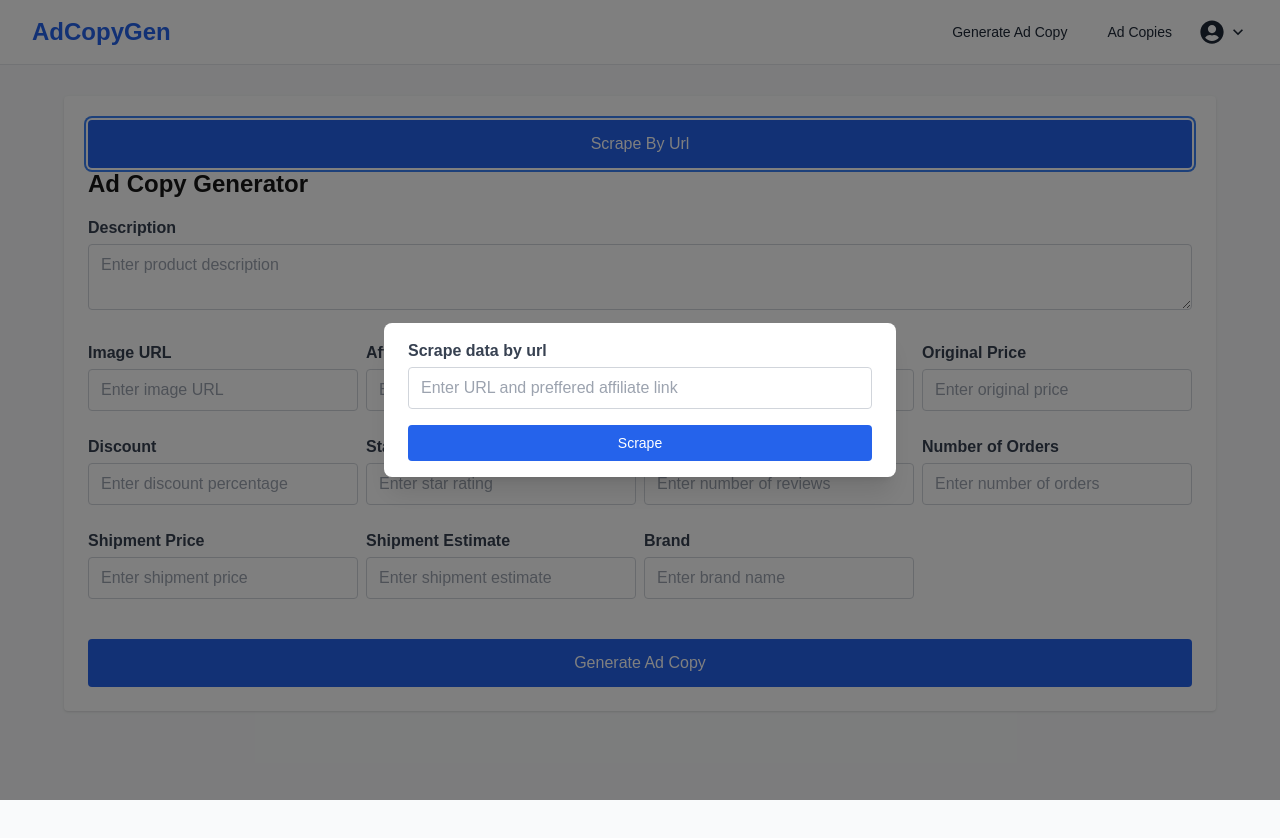
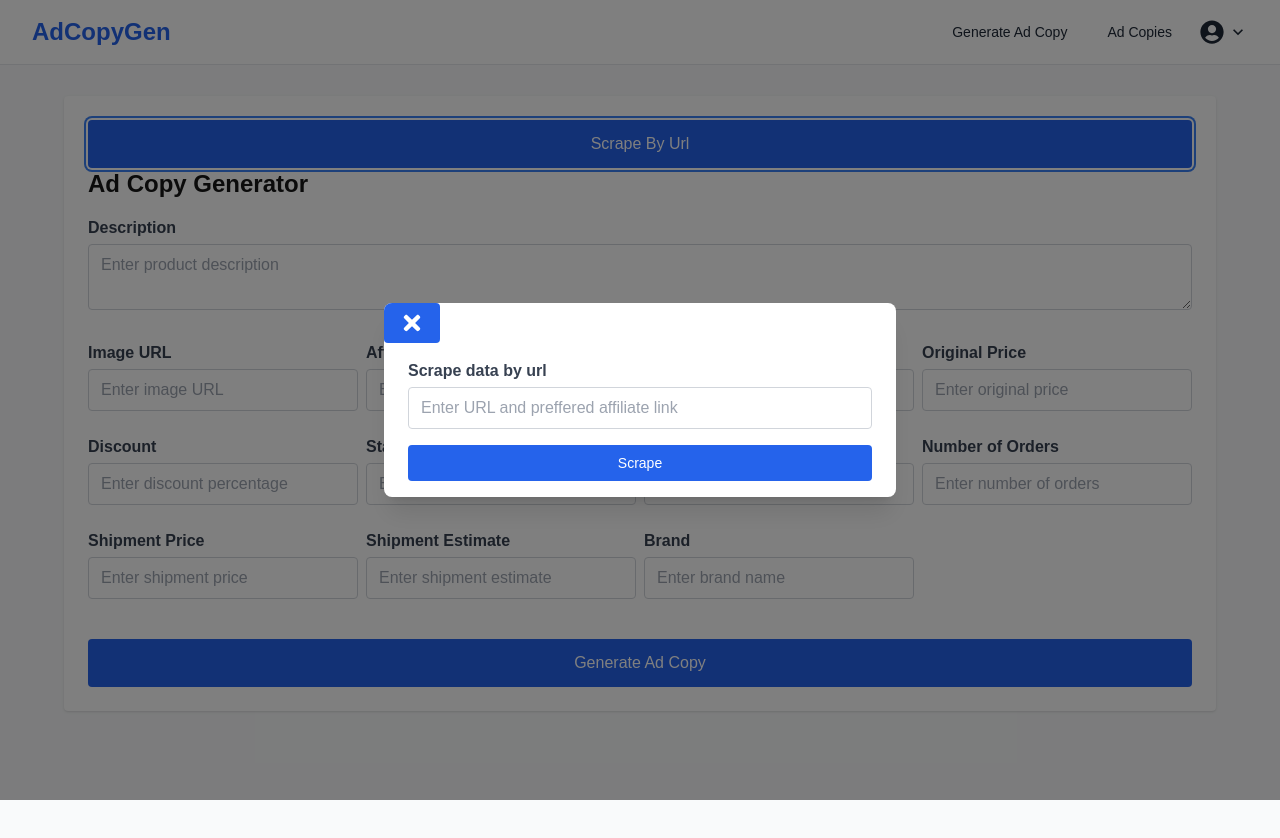
Before and after one commit to dennis1232/AdCopy, a Next.js app: page /form in a window 1280 px wide. Both pictures are taken after a click on the button "Scrape By Url". Shown: the top 838 px of the page. Built offline with nearby package versions, Linux system fonts and the light colour scheme; no server answers.

Commit message:
add exit for modal

```diff
--- a/src/app/components/Modal.tsx
+++ b/src/app/components/Modal.tsx
@@ -3,6 +3,8 @@
 
 import React, { useEffect } from 'react'
 import ReactDOM from 'react-dom'
+import Button from './Button'
+import { FaTimes } from 'react-icons/fa'
 
 interface ModalProps {
     isOpen: boolean
@@ -32,6 +34,9 @@
             role="dialog"
         >
             <div className="bg-white rounded-lg overflow-hidden shadow-xl max-w-lg w-full">
+                <Button onClick={onClose}>
+                    <FaTimes size={24} />
+                </Button>
                 {title && (
                     <div className="px-6 py-4 border-b border-gray-200">
                         <h3 className="text-lg font-medium">{title}</h3>
```
